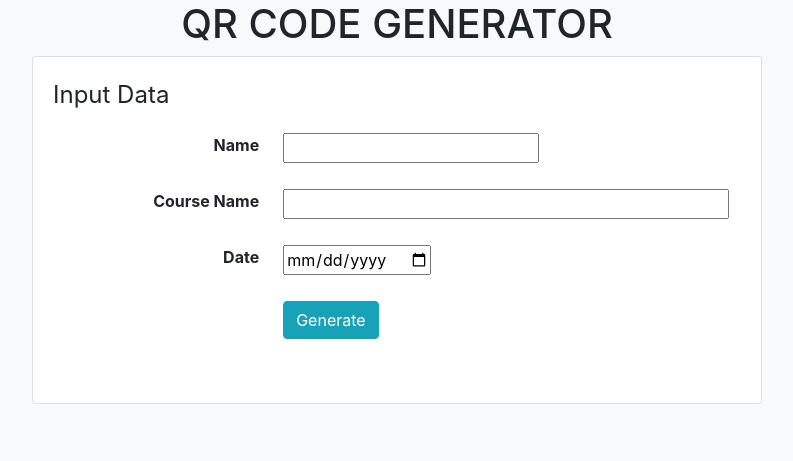
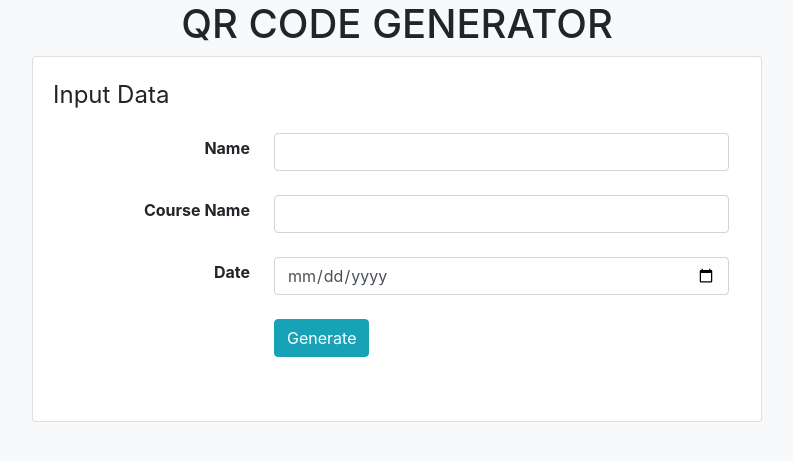
Before and after one commit to Kotidhana/qr-generator, a Flask app: page / in a window 1280 px wide. Shown: the top 461 px of the page, without its empty margins (243-1036 px from the left). Run offline with Flask 2, Linux system fonts and the light colour scheme; some libraries are stand-ins or nearby versions.

Commit message:
Design updates

```diff
--- a/application/templates/includes/base.html
+++ b/application/templates/includes/base.html
@@ -8,7 +8,7 @@
     <!-- Bootstrap CSS -->
     <link rel="stylesheet" href="https://stackpath.bootstrapcdn.com/bootstrap/4.5.0/css/bootstrap.min.css" integrity="sha384-9aIt2nRpC12Uk9gS9baDl411NQApFmC26EwAOH8WgZl5MYYxFfc+NcPb1dKGj7Sk" crossorigin="anonymous">
 
-    <title>Hello, world!</title>
+    <title>QR Generator</title>
   </head>
   <body class=" bg-light">
     {% block content %}
--- a/application/templates/index.html
+++ b/application/templates/index.html
@@ -14,15 +14,15 @@
                                 <tbody>
                                     <tr>
                                         <th scope="row" class="align-middle text-right">{{ form.name.label }}</th>
-                                        <td>{{ form.name(size=20) }}</td>
+                                        <td>{{ form.name(class_="form-control") }}</td>
                                     </tr>
                                     <tr>
                                         <th scope="row" class="align-middle text-right">{{ form.course.label }}</th>
-                                        <td>{{ form.course(class="input-group input-group-lg") }}</td>
+                                        <td>{{ form.course(class="form-control") }}</td>
                                     </tr>
                                     <tr>
                                         <th scope="row" class="align-middle text-right">{{ form.date.label }}</th>
-                                        <td>{{ form.date() }}</td>
+                                        <td>{{ form.date(class="form-control") }}</td>
                                     </tr>
                                     <tr>
                                         <td></td>
--- a/application/templates/qrcode.html
+++ b/application/templates/qrcode.html
@@ -4,6 +4,7 @@
     <div class="row">
         <div class="col-lg-4 mx-auto">
             <div class="card">
+                <h1 class="text-center">Your QR Code</h1>
                 <div class="card-body mx-auto">
                     <img class="img-fluid "  src='{{ url_for("download", filename=filename) }}'/>
                     <form action="{{ url_for('download') }}">
```
